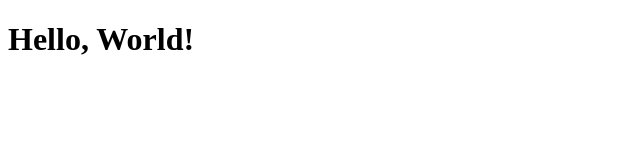
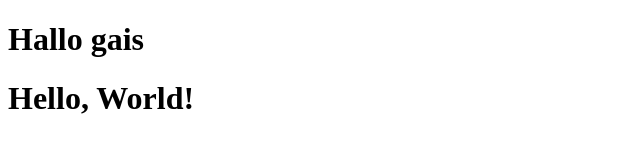
Before and after one commit to khanakhanaputu/belajar-javascript-dasar, a plain HTML site: page index.html in a window 1280 px wide. Shown: the whole page, without its empty margins (0-640 px from the left). Drawn offline with Linux system fonts and the light colour scheme.

Commit message:
tes ulang

```diff
--- a/index.html
+++ b/index.html
@@ -6,6 +6,7 @@
     <title>Document</title>
 </head>
 <body>
+    <h1>Hallo gais</h1>
     <script src="index.js"></script>
 </body>
 </html>
```
